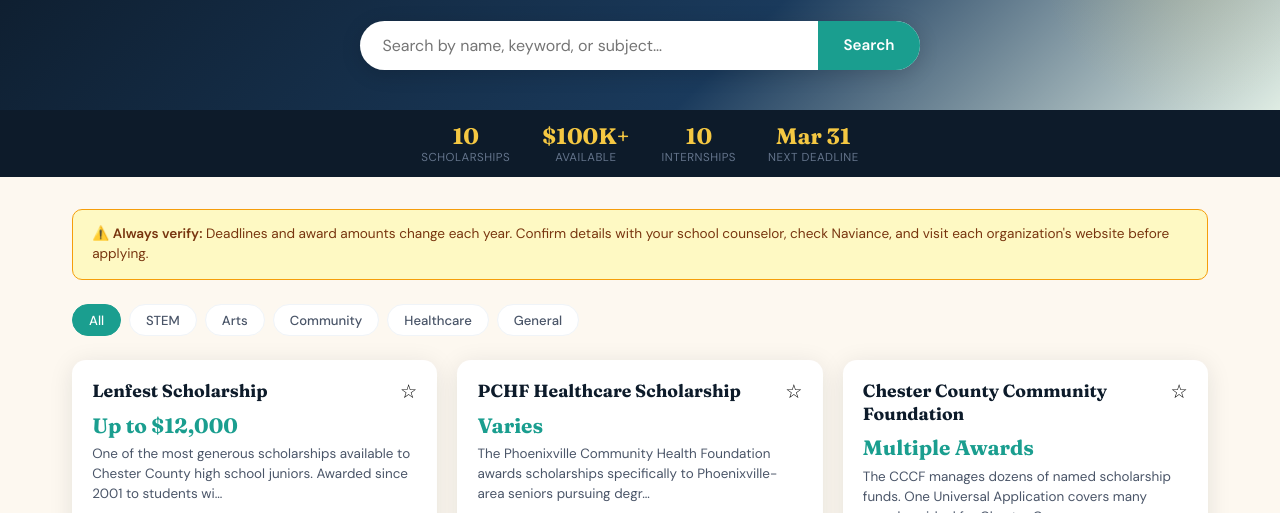
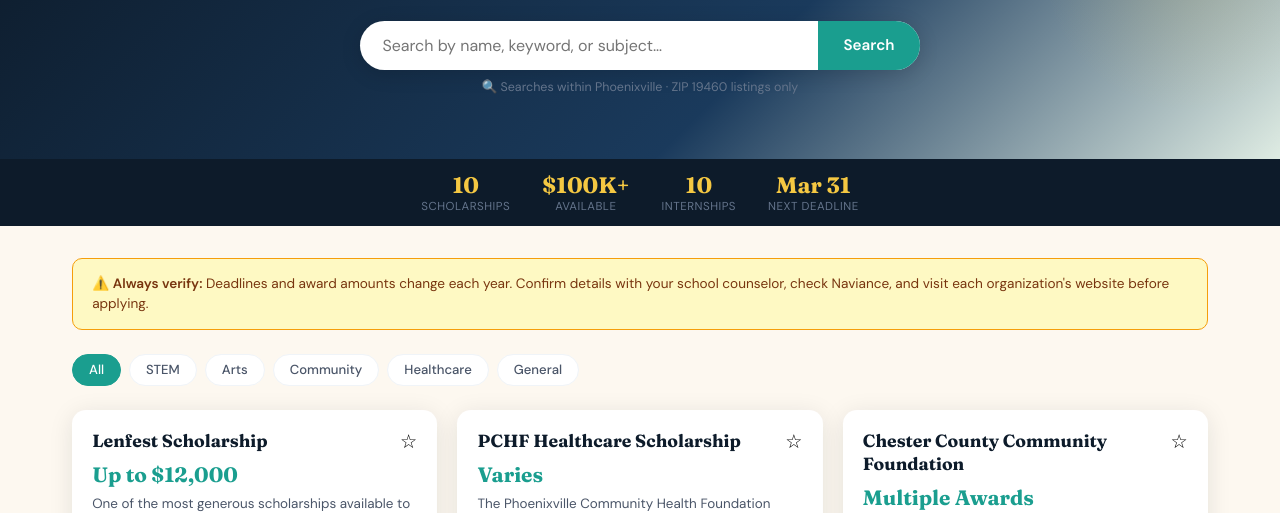
Before and after one commit to akansal-us/scholarfind, a plain HTML site: page index.html in a window 1280 px wide. Shown: the part 243-756 px from the top of the page. Drawn offline with Linux system fonts and the light colour scheme.

Commit message:
Add files via upload

```diff
--- a/index.html
+++ b/index.html
@@ -183,6 +183,7 @@
     <input type="text" id="search-input" placeholder="Search by name, keyword, or subject…" oninput="filterCards()"/>
     <button onclick="filterCards()">Search</button>
   </div>
+  <p style="margin-top:0.6rem;font-size:0.78rem;color:#64748b;">🔍 Searches within Phoenixville · ZIP 19460 listings only</p>
 </div>
 
 <div class="stats-bar">
```
